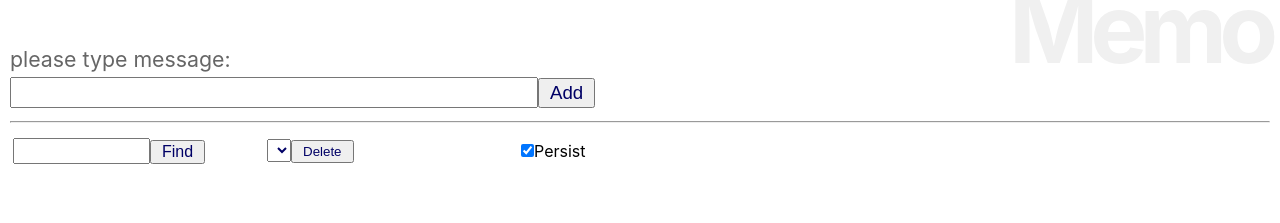
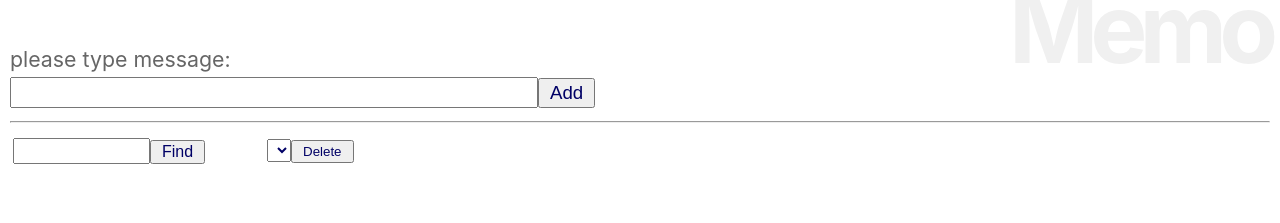
Before and after one commit to chiharakenta/react-memo-sample, a React (Create React App) app: page / in a window 1280 px wide. Shown: the top 223 px of the page. Built offline with nearby package versions, Linux system fonts and the light colour scheme.

Commit message:
Revert "add persist on off checkbox"
This reverts commit e8f65d5004877223561929c0f031cb99e560c828.

```diff
--- a/src/App.js
+++ b/src/App.js
@@ -5,7 +5,6 @@ import Memo from './memo/Memo';
 import AddForm from './memo/AddForm';
 import FindForm from './memo/FindForm';
 import DeleteForm from './memo/DeleteForm';
-import PersistForm from './memo/PersistForm';
 
 // ステートのマッピング
 function mappingState(state) {
@@ -33,7 +32,6 @@ class App extends Component {
             <tr>
               <td style={this.td}><FindForm /></td>
               <td style={this.td}><DeleteForm /></td>
-              <td style={this.td}><PersistForm /></td>
             </tr>
           </tbody>
         </table>
--- a/src/memo/PersistForm.js
+++ /dev/null
@@ -1,47 +0,0 @@
-import React, { Component } from "react";
-import { connect } from "react-redux";
-import pstore from "../index";
-
-class PersistForm extends Component {
-  check = {
-    margin: "5px 0px"
-  };
-  lable = {
-    fontSize: "12pt",
-    color: "#006",
-    padding: "2px 10px"
-  };
-
-  constructor(props) {
-    super(props);
-    this.state = {
-      check: 'on'
-    };
-    this.doChange = this.doChange.bind(this);
-  }
-
-  doChange(e) {
-    let f = e.target.checked;
-    this.setState({
-      check: f ? 'on' : ''
-    });
-    if (f) {
-      pstore.persist();
-      pstore.flush();
-    } else {
-      pstore.pause();
-    }
-  }
-
-  render() {
-    return (
-      <div>
-        <label style={this.label}>
-          <input type="checkbox" id="check" size="40" onChange={this.doChange} style={this.check} checked={this.state.check} />Persist
-        </label>
-      </div>
-    );
-  }
-}
-
-export default connect((state)=>state)(PersistForm);
```
